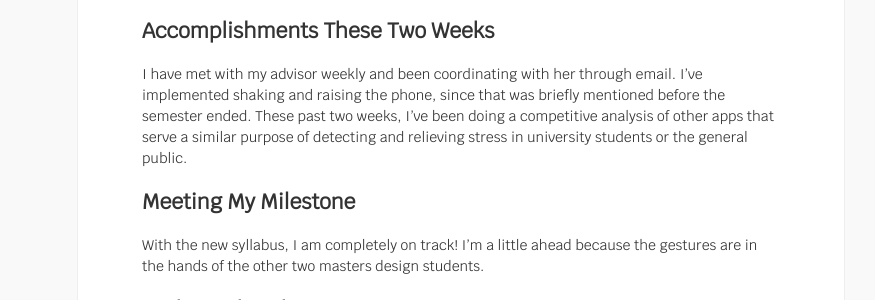
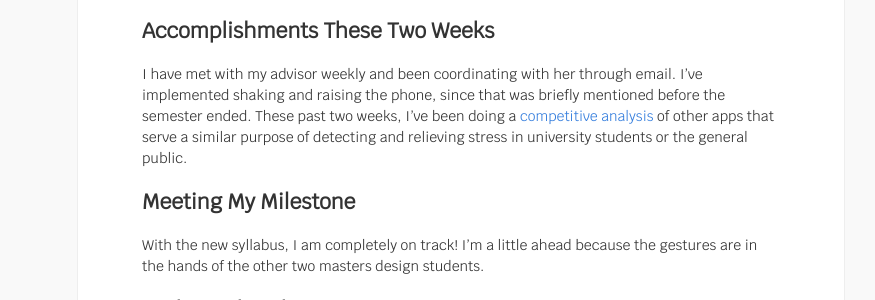
Before and after one commit to hiemilylo/research, a Jekyll site: the page built from _posts/2019-01-28-feb-1.md, in a window 1280 px wide. Shown: the part 935-1235 px from the top of the page, without its empty margins (179-1054 px from the left). Built offline with Jekyll 4.4.1, drawn with Linux system fonts in a browser that asks for light colours; nearby versions of some CDN libraries; part of the change alters nothing that is shown.

```diff
--- a/_posts/2019-01-28-feb-1.md
+++ b/_posts/2019-01-28-feb-1.md
@@ -23,7 +23,7 @@ Biweekly meetings are starting! Below is the report:
 
 
 ## Accomplishments These Two Weeks
-I have met with my advisor weekly and been coordinating with her through email. I've implemented shaking and raising the phone, since that was briefly mentioned before the semester ended. These past two weeks, I've been doing a competitive analysis of other apps that serve a similar purpose of detecting and relieving stress in university students or the general public.
+I have met with my advisor weekly and been coordinating with her through email. I've implemented shaking and raising the phone, since that was briefly mentioned before the semester ended. These past two weeks, I've been doing a [competitive analysis](https://drive.google.com/open?id=1KxSLijEw_-tvHY8kYoTcfR8PlSfMAvTEsvENT72Om_A) of other apps that serve a similar purpose of detecting and relieving stress in university students or the general public.
 ## Meeting My Milestone
 With the new syllabus, I am completely on track! I'm a little ahead because the gestures are in the hands of the other two masters design students.
 ## Looking Ahead
```
